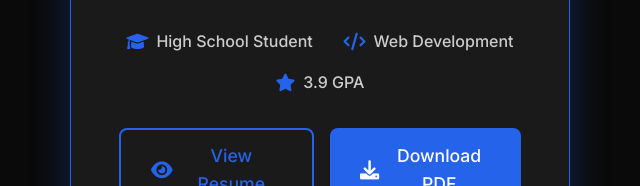
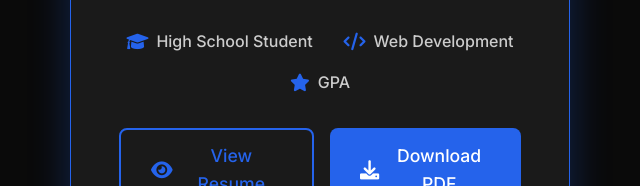
Before and after one commit to Bereket12-G/Michael, a website: page index.html in a window 1280 px wide. Shown: the part 1234-1420 px from the top of the page, 320-960 px from the left. Drawn offline with Linux system fonts and the light colour scheme.

Commit message:
Update index.html

```diff
--- a/index.html
+++ b/index.html
@@ -108,7 +108,7 @@
                             </div>
                             <div class="resume-detail">
                                 <i class="fas fa-star"></i>
-                                <span>3.9 GPA</span>
+                                <span> GPA</span>
                             </div>
                         </div>
                         <div class="resume-buttons">
```
